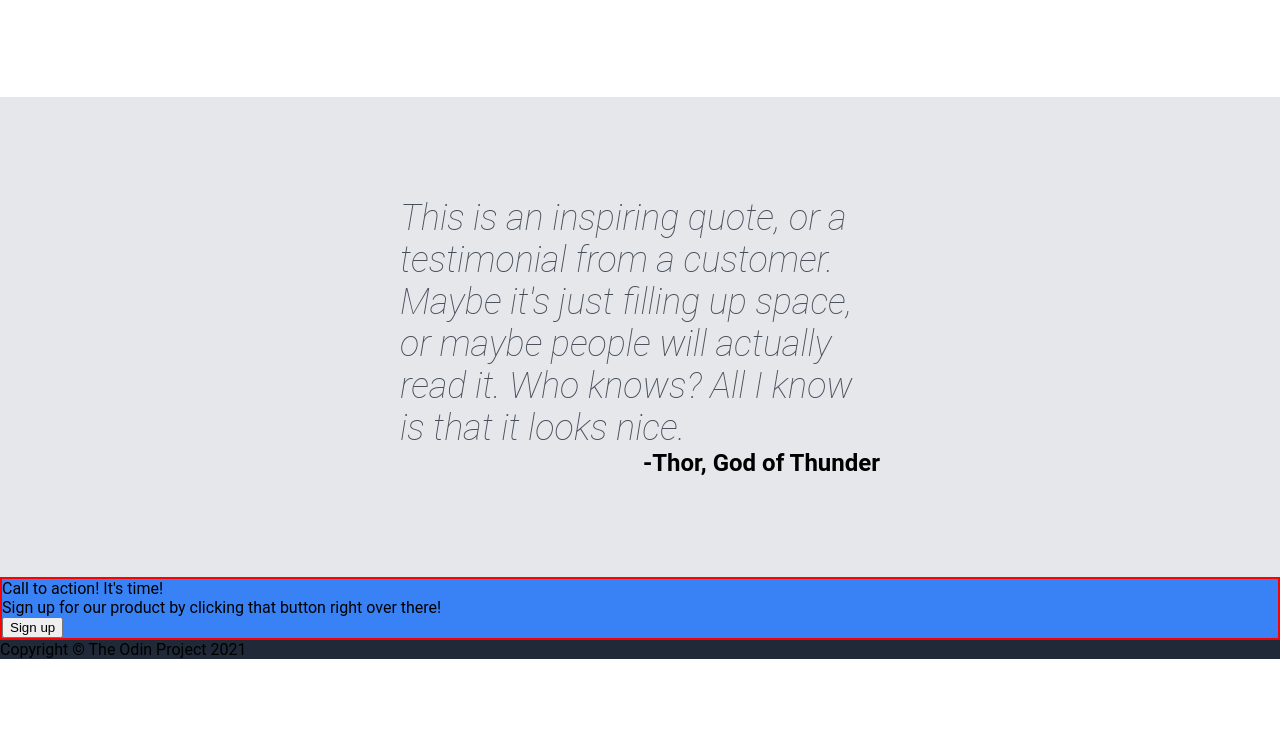
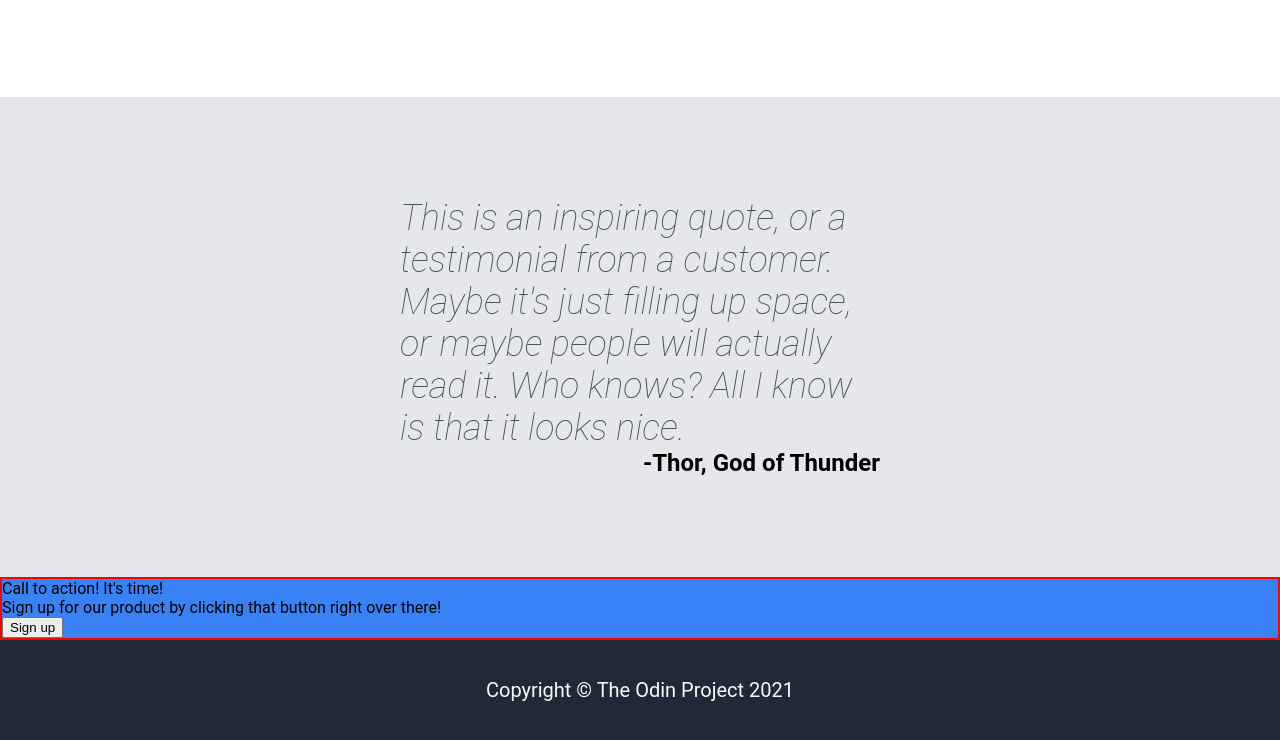
Before and after one commit to mimi-a1/Landing-Page, a plain HTML site: page index.html in a window 1280 px wide. Shown: the part 865-1605 px from the top of the page. Before the commit the page ends 1524 px from the top, so only its background shows below. Drawn offline with Linux system fonts and the light colour scheme.

Commit message:
Fix footer

```diff
--- a/styles.css
+++ b/styles.css
@@ -19,6 +19,13 @@ padding-right: 200px;
 
 footer {
     background-color: #1F2937;
+    color: #F9FAF8;
+    font-size: 20px;
+    margin-bottom: 0;
+    height: 100px;
+    display: flex;
+    justify-content: center;
+    align-items: center;
 }
 
 .hero-main-text {
```
